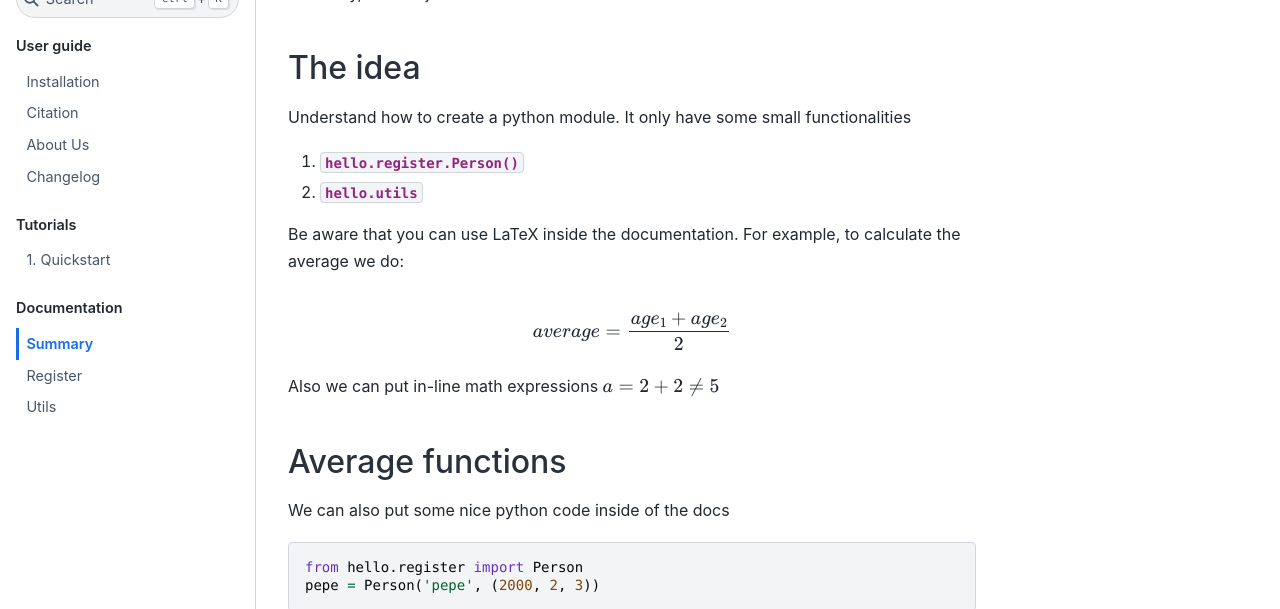
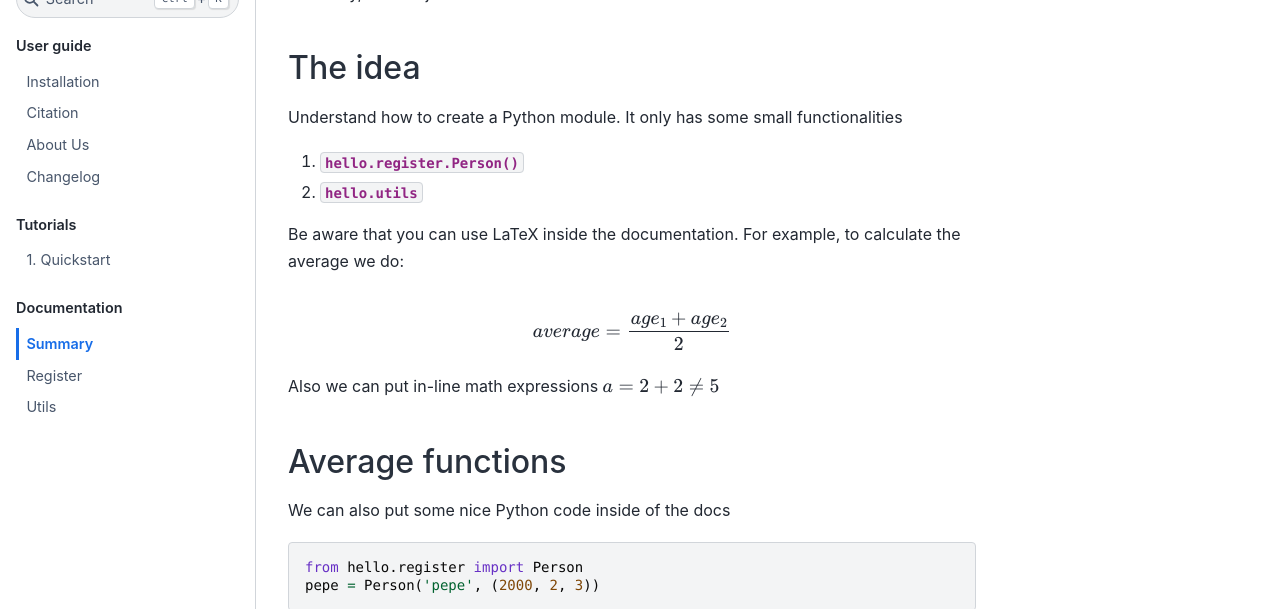
Before and after one commit to alejandro-martinez-leon/hello, a Sphinx documentation site: the page built from docs/source/api.rst, in a window 1280 px wide and 1005 px high. Shown: the part 236-845 px from the top of the window. Built offline with Sphinx 7.4.7 and the Sphinx Book theme 1.1.4, drawn with Linux system fonts in a browser that asks for light colours; formulas are drawn with MathJax 3.

Commit message:
fix typing

```diff
--- a/README.rst
+++ b/README.rst
@@ -7,7 +7,7 @@ hello
 Description
 -----------
 
-**hello**  is a python package build to learn how to make python package.
+**hello**  is a Python package built to learn how to make Python packages.
 
 
 Documentation
--- a/docs/source/api.rst
+++ b/docs/source/api.rst
@@ -8,7 +8,7 @@ Currently, **hello** is just a small tutorial
 
 The idea
 --------
-Understand how to create a python module. It only have some small functionalities
+Understand how to create a Python module. It only has some small functionalities
 
 
 #. :meth:`hello.register.Person`
@@ -24,7 +24,7 @@ Also we can put in-line math expressions :math:`a = 2 + 2 \neq 5`
 Average functions
 -----------------
 
-We can also put some nice python code inside of the docs
+We can also put some nice Python code inside of the docs
 
 
 .. code-block:: python
```
